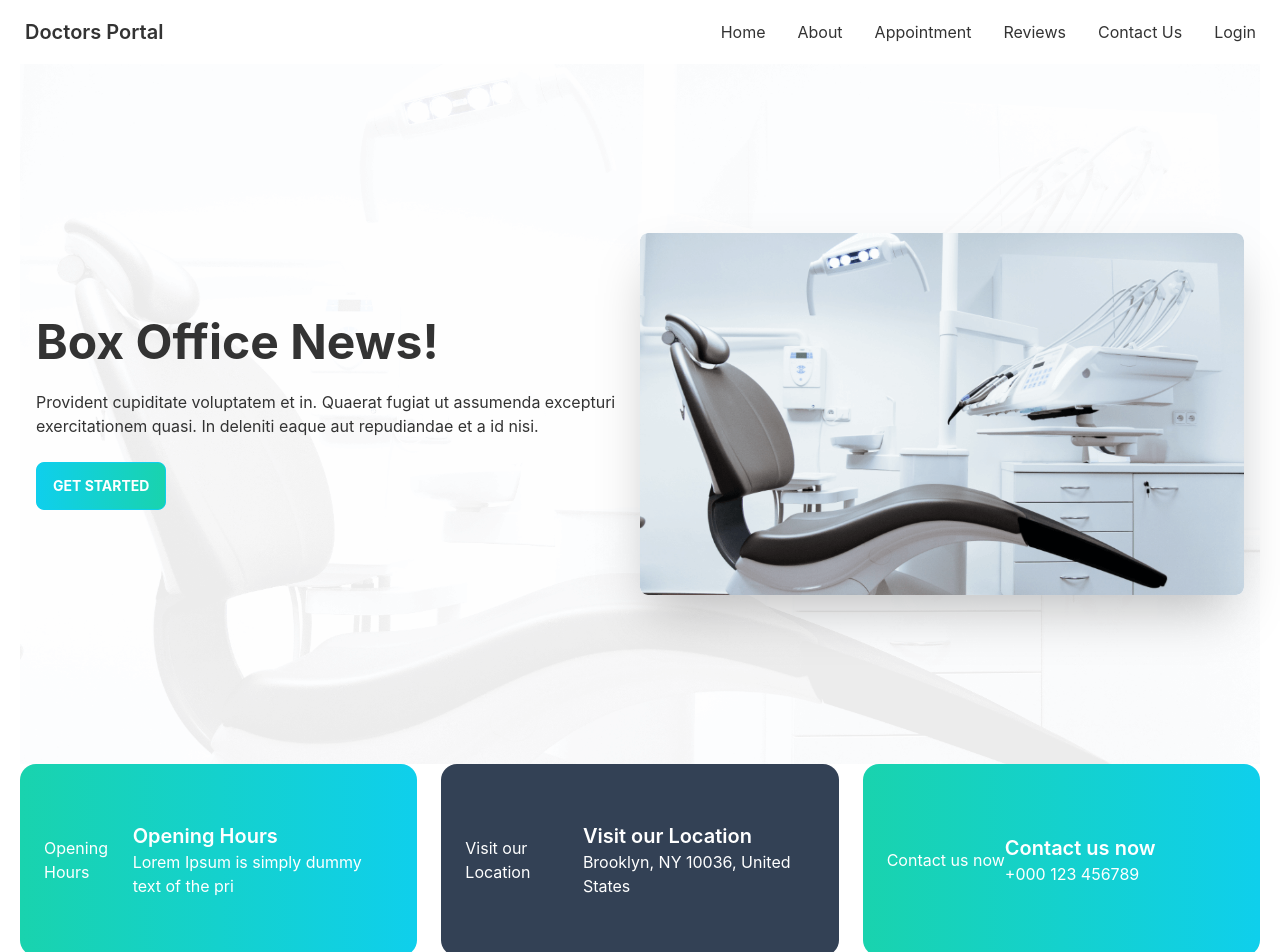
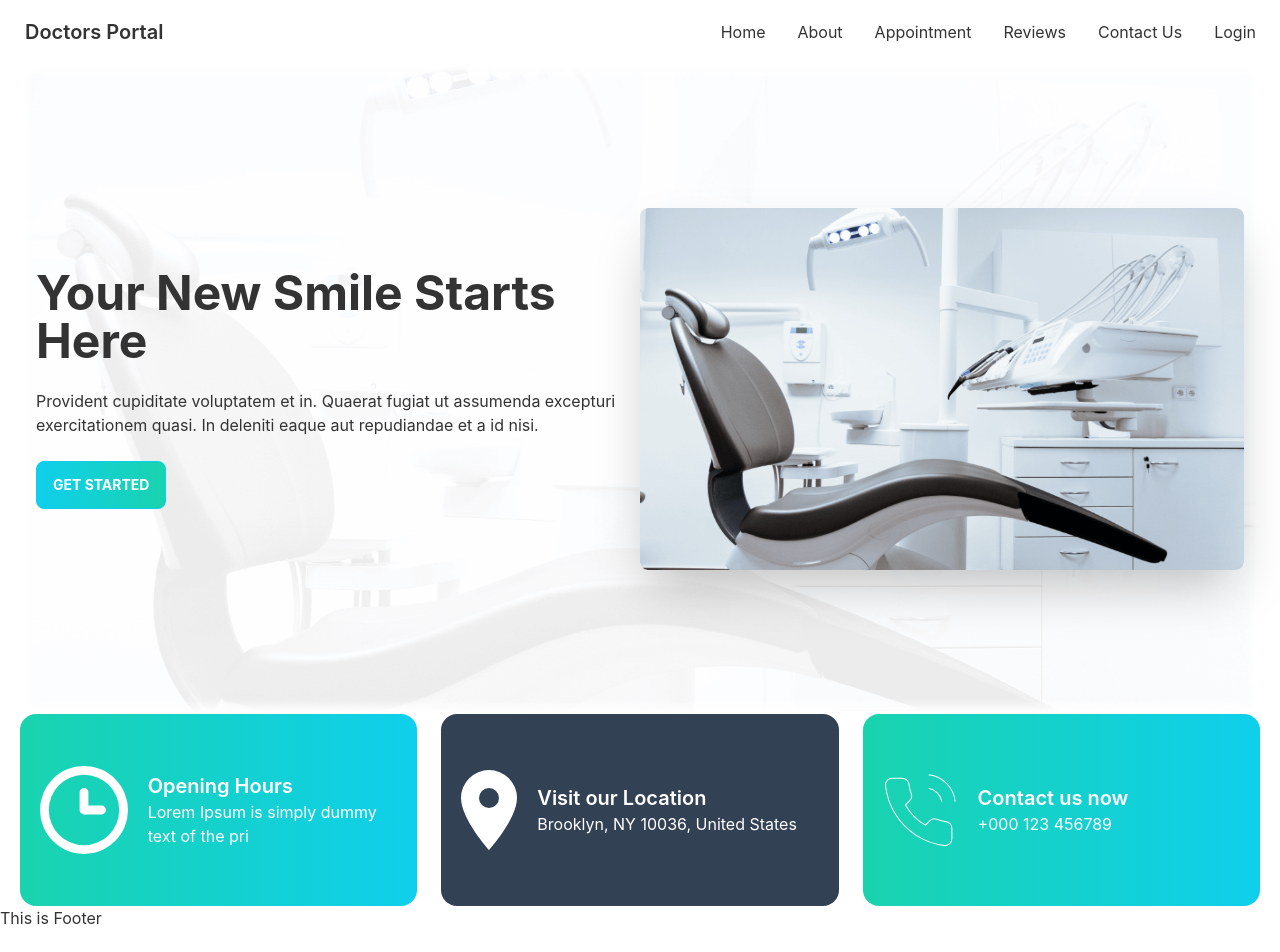
Before and after one commit to NurulIslam96/doctors-portal-client, a React (Create React App) app: page /home in a window 1280 px wide. Shown: the top 952 px of the page. After the commit the page ends 930 px from the top, so only its background shows below. Built offline with nearby package versions, Linux system fonts and the light colour scheme.

Commit message:
added button component

```diff
--- a/src/Pages/Home/Banner.js
+++ b/src/Pages/Home/Banner.js
@@ -4,69 +4,57 @@ import bannerBg from "../../assets/images/bg.png";
 import clock from "../../assets/icons/clock.svg";
 import marker from "../../assets/icons/marker.svg";
 import phone from "../../assets/icons/phone.svg";
+import PrimaryButton from "../../components/Buttons/PrimaryButton";
+import BannerItems from "./BannerItems";
 
 const Banner = () => {
+    //Data For MongoDB
   const bannerItems = [
     {
       title: "Opening Hours",
       icon: `${clock}`,
       description: "Lorem Ipsum is simply dummy text of the pri",
-      bgCls: "bg-gradient-to-r from-secondary to-primary"
+      bgCls: "bg-gradient-to-r from-secondary to-primary",
     },
     {
       title: "Visit our Location",
       icon: `${marker}`,
       description: "Brooklyn, NY 10036, United States",
-      bgCls: "bg-slate-700"
+      bgCls: "bg-slate-700",
     },
     {
       title: "Contact us now",
       icon: `${phone}`,
       description: "+000 123 456789",
-      bgCls: "bg-gradient-to-r from-secondary to-primary"
+      bgCls: "bg-gradient-to-r from-secondary to-primary",
     },
   ];
 
   return (
     <div>
       <div
-        className="hero h-[700px]"
+        className="hero h-[650px] "
         style={{
           backgroundImage: `url(${bannerBg})`,
-          backgroundPosition: "center",
-          backgroundSize: "content",
+          boxShadow: "0 0 8px 8px white inset",
         }}
       >
         <div className="hero-content flex-col lg:flex-row-reverse">
           <img src={chair} alt="" className="w-1/2 rounded-lg shadow-2xl" />
           <div>
-            <h1 className="text-5xl font-bold">Box Office News!</h1>
+            <h1 className="text-5xl font-bold">Your New Smile Starts Here</h1>
             <p className="py-6">
               Provident cupiditate voluptatem et in. Quaerat fugiat ut assumenda
               excepturi exercitationem quasi. In deleniti eaque aut repudiandae
               et a id nisi.
             </p>
-            <button className="btn bg-gradient-to-r from-primary to-secondary text-white font-bold btn-primary">
-              Get Started
-            </button>
+            <PrimaryButton>Get Started</PrimaryButton>
           </div>
         </div>
       </div>
-      <div className="flex justify-between gap-6">
+      <div className="flex justify-between gap-6 backdrop-blur-xl">
         {bannerItems.map((item) => (
-          <div
-            key={item.title}
-            item={item}
-            className={`card md:w-1/3 w-full ${item.bgCls} text-white`}
-          >
-            <div className="flex items-center h-48 mx-6">
-              <div>{item.title}</div>
-              <div>
-                <h2 className="card-title">{item.title}</h2>
-                <p>{item.description}</p>
-              </div>
-            </div>
-          </div>
+          <BannerItems key={item.title} item={item}></BannerItems>
         ))}
       </div>
     </div>
--- /dev/null
+++ b/src/Pages/Home/BannerItems.js
@@ -0,0 +1,20 @@
+import React from "react";
+
+const BannerItems = ({ item }) => {
+
+  const { title, icon, bgCls, description } = item;
+
+  return (
+    <div className={`card md:w-1/3 w-full ${bgCls} text-white`}>
+      <div className="flex items-center h-48">
+        <img src={icon} className="mx-5" alt="" />
+        <div>
+          <h2 className="card-title">{title}</h2>
+          <p className="pr-2">{description}</p>
+        </div>
+      </div>
+    </div>
+  );
+};
+
+export default BannerItems;
--- a/src/Pages/Home/Home.js
+++ b/src/Pages/Home/Home.js
@@ -1,10 +1,12 @@
 import React from "react";
 import Banner from "./Banner";
+import OurServices from "./OurServices";
 
 const Home = () => {
   return (
     <div className="mx-5">
       <Banner></Banner>
+      <OurServices></OurServices>
     </div>
   );
 };
--- /dev/null
+++ b/src/Pages/Home/OurServices.js
@@ -0,0 +1,11 @@
+import React from 'react';
+
+const OurServices = () => {
+    return (
+        <div>
+
+        </div>
+    );
+};
+
+export default OurServices;
--- /dev/null
+++ b/src/components/Buttons/PrimaryButton.js
@@ -0,0 +1,11 @@
+import React from "react";
+
+const PrimaryButton = ({ children }) => {
+  return (
+    <button className="btn bg-gradient-to-r from-primary to-secondary text-white font-bold btn-primary">
+      {children}
+    </button>
+  );
+};
+
+export default PrimaryButton;
```
